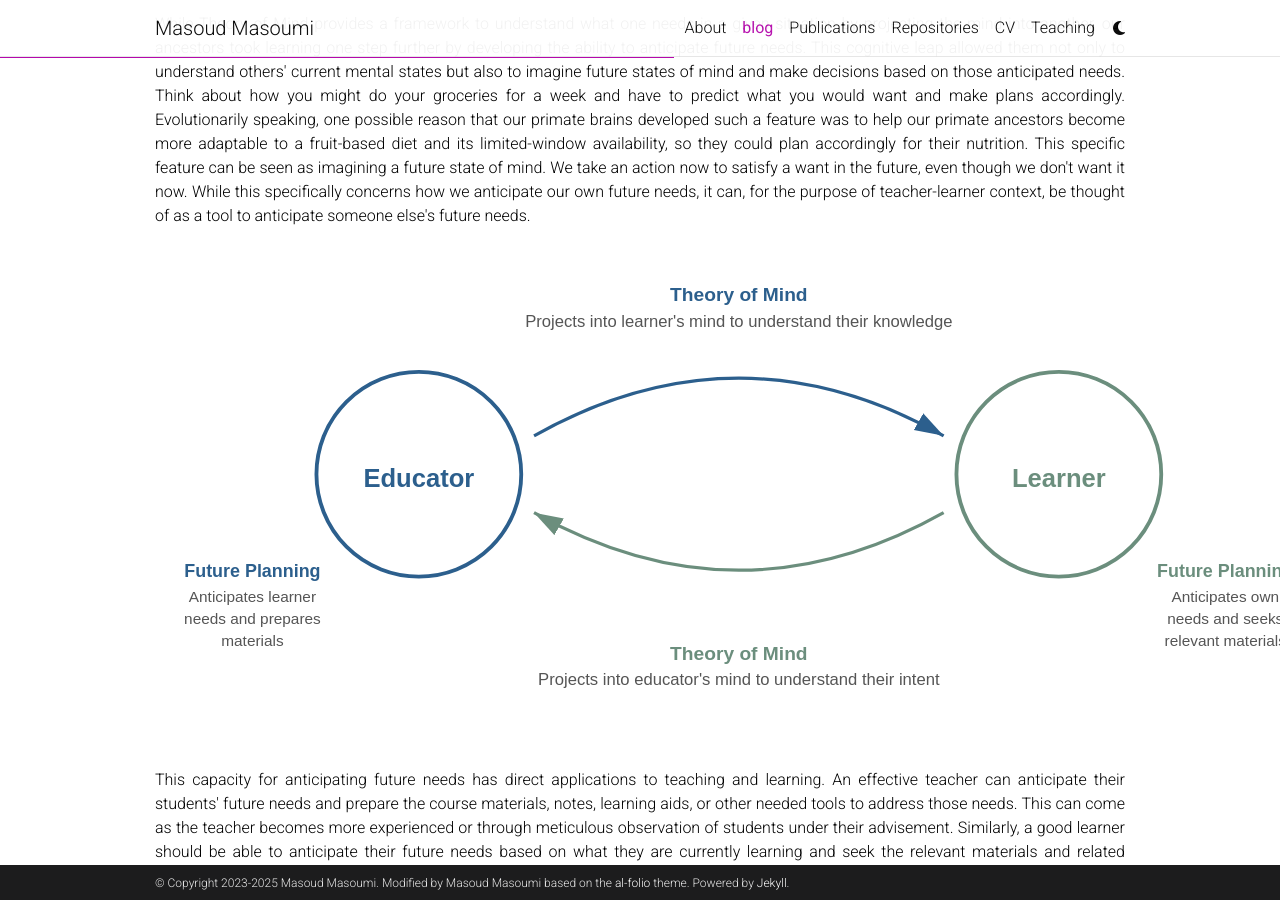
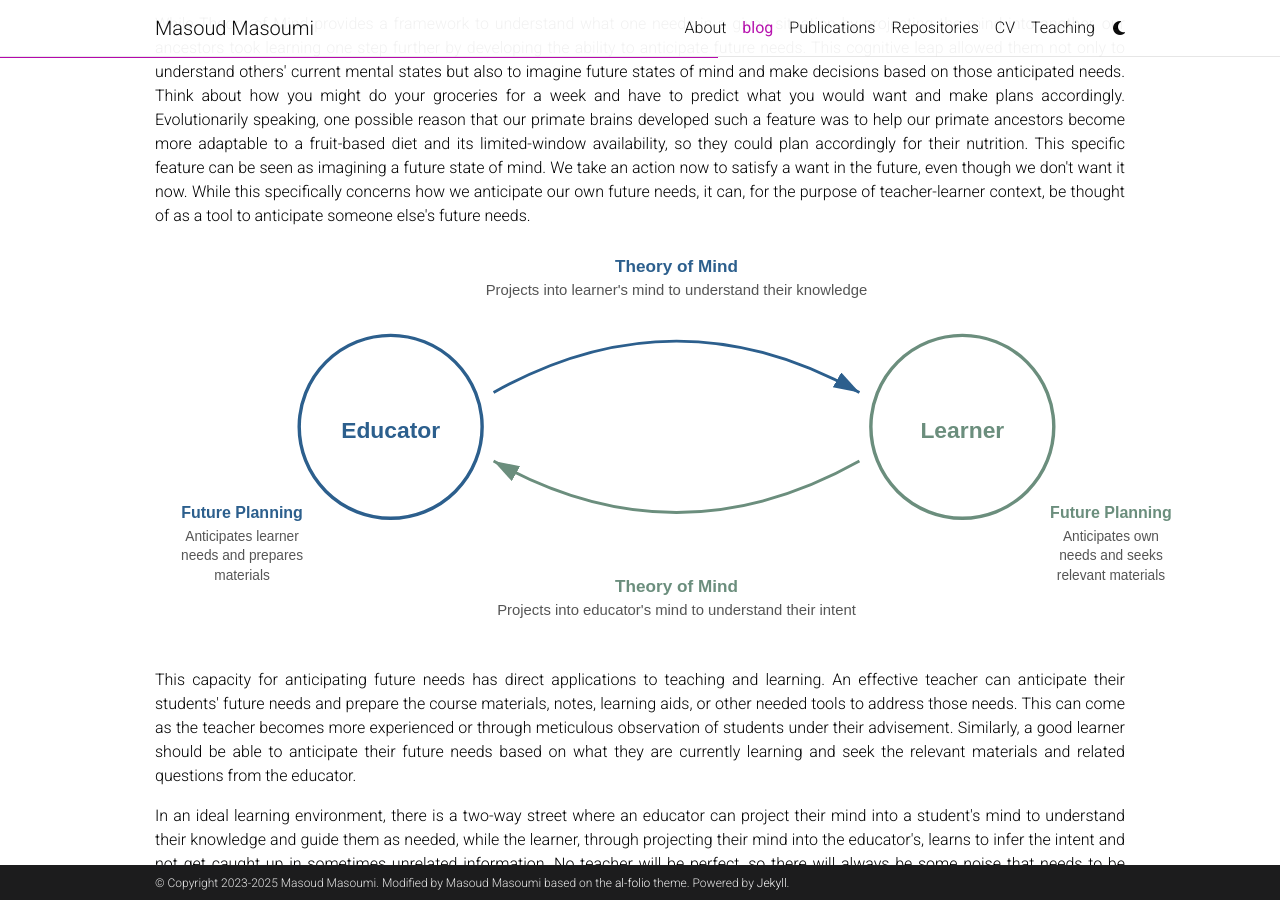
Before and after one commit to MasoudMiM/masoudmim.github.io, a Jekyll site: the page built from _posts/2025-10-26-evolutionary-learning.md, in a window 1280 px wide and 900 px high, scrolled down 856 px. Built offline with Jekyll 4.4.1, drawn with Linux system fonts in a browser that asks for light colours; comment, search, counter and statistics services are not loaded; a style sheet for code colours, icons or effects is not loaded.

Commit message:
update image

```diff
--- a/_posts/2025-10-26-evolutionary-learning.md
+++ b/_posts/2025-10-26-evolutionary-learning.md
@@ -30,7 +30,7 @@ categories: essay
 <p>While Theory of Mind provides a framework to understand what one needs in a given situation by projecting the mind into another, our ancestors took learning one step further by developing the ability to anticipate future needs. This cognitive leap allowed them not only to understand others' current mental states but also to imagine future states of mind and make decisions based on those anticipated needs. Think about how you might do your groceries for a week and have to predict what you would want and make plans accordingly. Evolutionarily speaking, one possible reason that our primate brains developed such a feature was to help our primate ancestors become more adaptable to a fruit-based diet and its limited-window availability, so they could plan accordingly for their nutrition. This specific feature can be seen as imagining a future state of mind. We take an action now to satisfy a want in the future, even though we don't want it now. While this specifically concerns how we anticipate our own future needs, it can, for the purpose of teacher-learner context, be thought of as a tool to anticipate someone else's future needs.</p>
 
 <div style="text-align: center; margin-top: 20px; margin-bottom: 20px;">
-    <img src="/assets/img/evol-education_diagram.svg" alt="two-way street between the educator and the learner" height="500">
+    <img src="/assets/img/evol-education_diagram.svg" alt="two-way street between the educator and the learner" height="400">
 </div>
 
 <p>This capacity for anticipating future needs has direct applications to teaching and learning. An effective teacher can anticipate their students' future needs and prepare the course materials, notes, learning aids, or other needed tools to address those needs. This can come as the teacher becomes more experienced or through meticulous observation of students under their advisement. Similarly, a good learner should be able to anticipate their future needs based on what they are currently learning and seek the relevant materials and related questions from the educator.</p>
```
